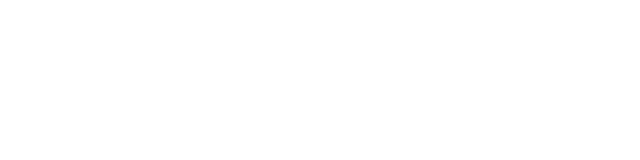
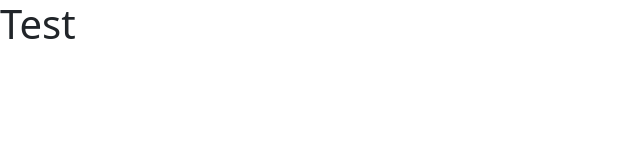
Before and after one commit to AdrianKarma/Estudio-Cardozo, a React (Vite) app: page / in a window 1280 px wide. Shown: the top 160 px of the page, without its empty margins (0-640 px from the left). Built offline with nearby package versions, Linux system fonts and the light colour scheme.

Commit message:
estructura general

```diff
--- a/package.json
+++ b/package.json
@@ -10,7 +10,9 @@
     "preview": "vite preview"
   },
   "dependencies": {
+    "bootstrap": "^5.3.8",
     "react": "^19.1.1",
+    "react-bootstrap": "^2.10.10",
     "react-dom": "^19.1.1"
   },
   "devDependencies": {
--- a/src/App.jsx
+++ b/src/App.jsx
@@ -1,11 +1,11 @@
+import 'bootstrap/dist/css/bootstrap.min.css';
 import './App.css'
-
 function App() {
 
 
   return (
     <>
-
+      <h1>Test</h1>
     </>
   )
 }
```
Also changed, not shown: 1 other file (tests, documents, lock files or other folders).
